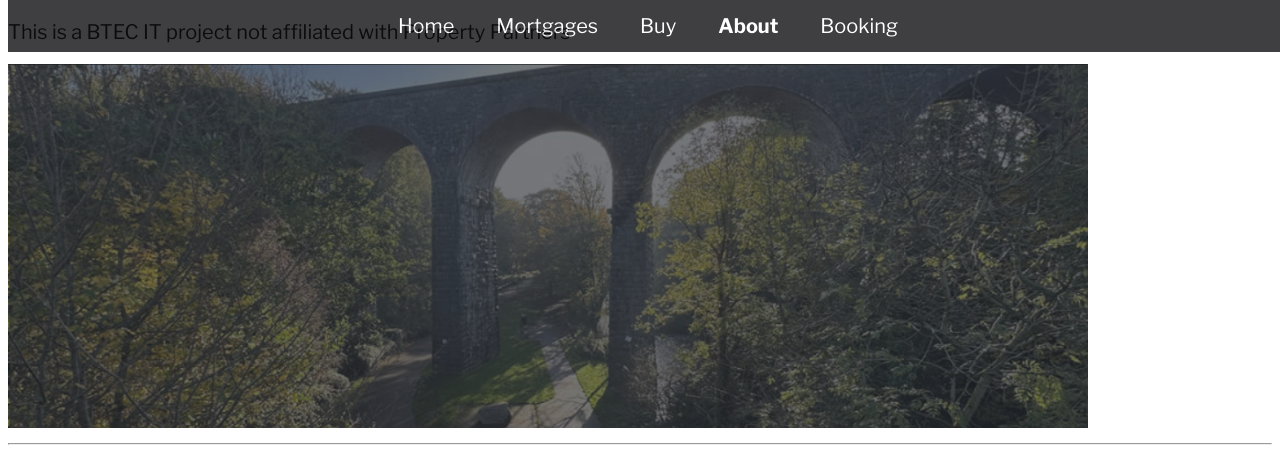
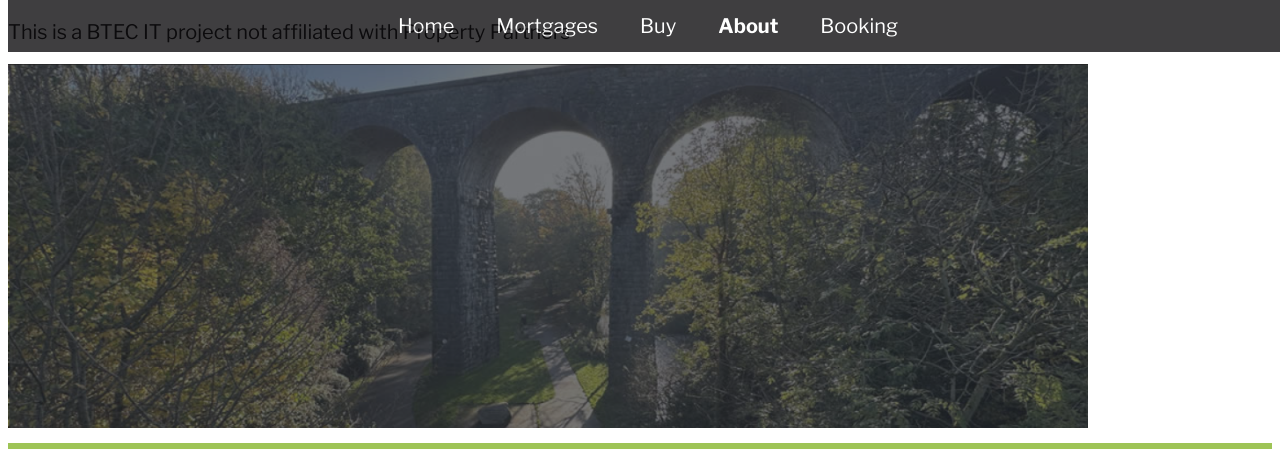
Before and after one commit to Cyber-EB/Dromore-Homes, a plain HTML site: page About.html in a window 1280 px wide. Shown: the top 464 px of the page. Drawn offline with nearby package versions, Linux system fonts and the light colour scheme.

Commit message:
Update About.css

```diff
--- a/About.css
+++ b/About.css
@@ -37,4 +37,11 @@ ul li a#active {
     display: block;
     text-decoration: none;
   color: #FFFFFF;
+
 }
+
+hr {
+  height: 6px;
+  background-color: #9EC456;
+  border: none;
+}
```
